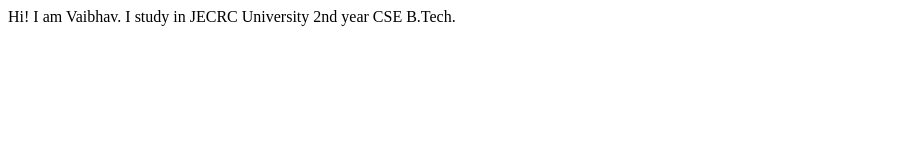
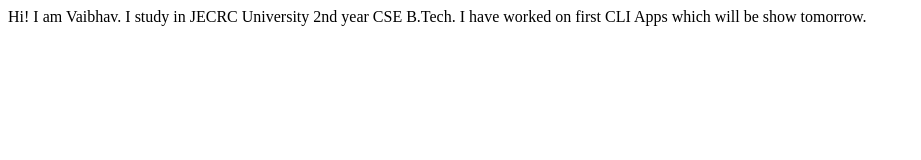
Before and after one commit to Deejay1230/vaibhavjain-portfolio, a plain HTML site: page index.html in a window 1280 px wide. Shown: the whole page, without its empty margins (0-921 px from the left). Drawn offline with Linux system fonts and the light colour scheme.

Commit message:
update: details of project

```diff
--- a/index.html
+++ b/index.html
@@ -9,6 +9,6 @@
 <body>
   Hi! I am Vaibhav.
   I study in JECRC University 2nd year CSE B.Tech.
-
+    I have worked on first CLI Apps which will be show tomorrow.
 </body>
 </html>
```
